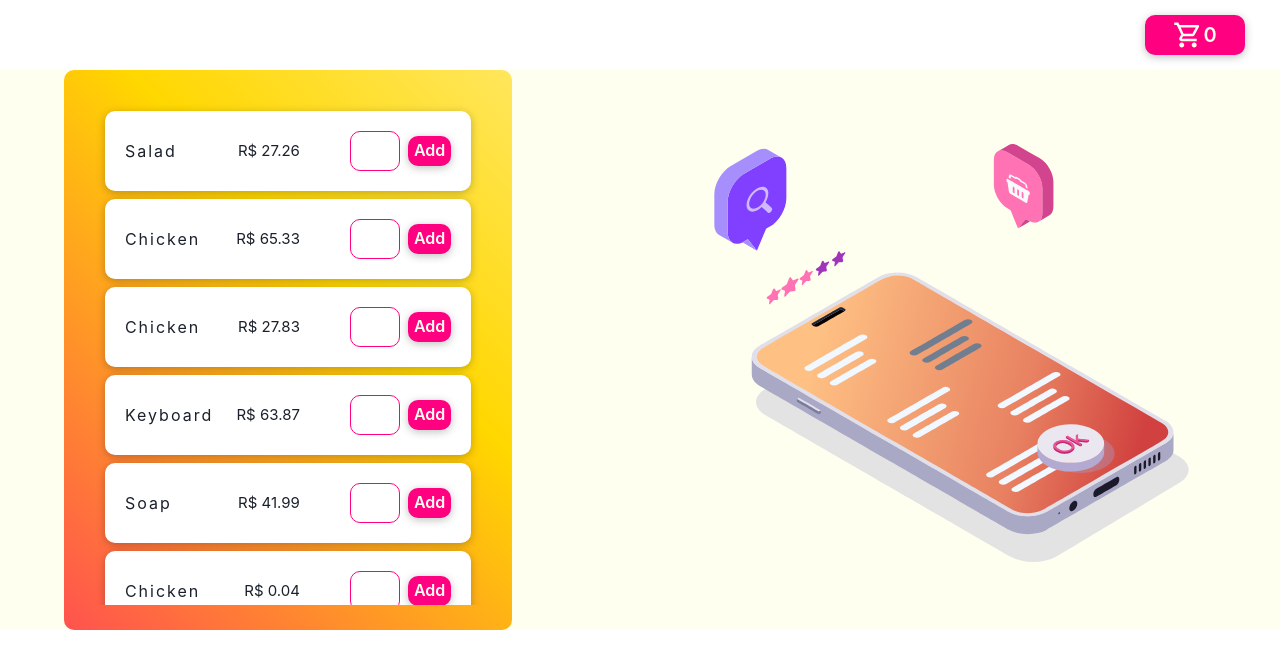
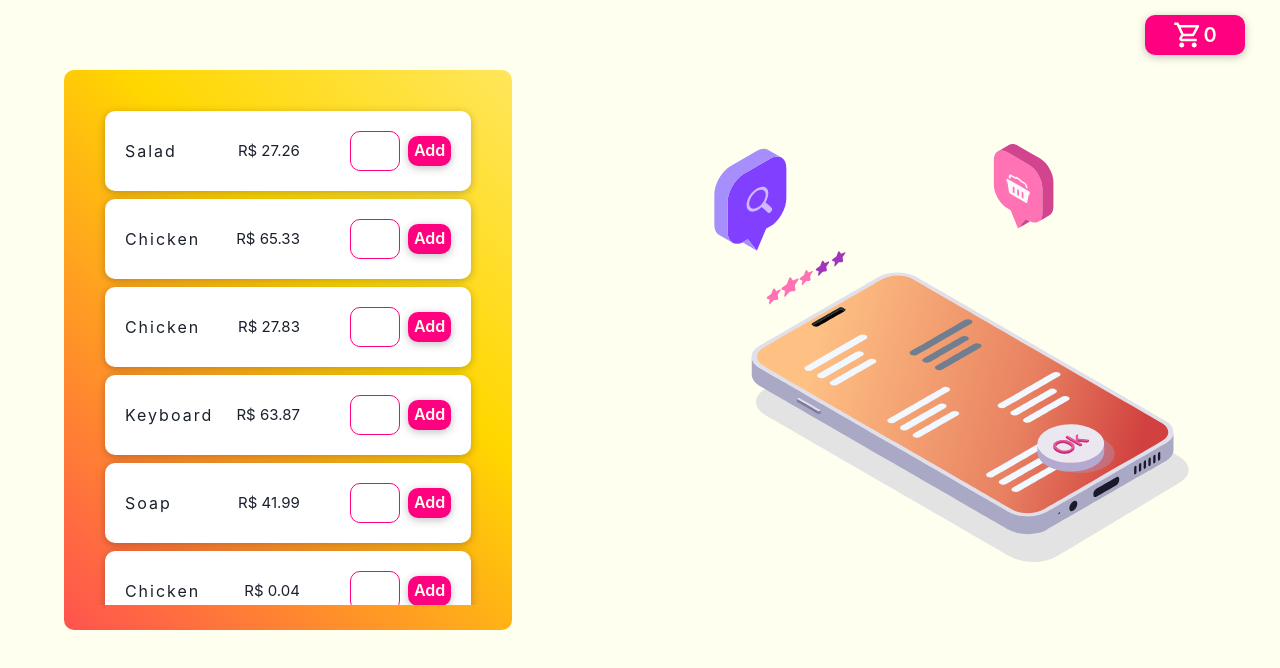
Before and after one commit to CibeleMartins/carrinho-compras, a React (Create React App) app: page / in a window 1280 px wide. Shown: the top 668 px of the page. Built offline with nearby package versions, Linux system fonts and the light colour scheme.

Commit message:
💄 feat: aplicou css global e no componente header

```diff
--- a/src/components/Header/Header.jsx
+++ b/src/components/Header/Header.jsx
@@ -27,7 +27,7 @@ const Header = ({ getDisplay, getBreakpoint }) => {
 
   return (
     <HStack
-      bg="transparent"
+      bg="#FFFFF0"
       alignItems="center"
       h="65px"
       p="35px"
--- a/src/index.css
+++ b/src/index.css
@@ -2,4 +2,5 @@ html, body {
     padding: 0;
     margin: 0;
     font-family: Arial, Helvetica, sans-serif;
+    background-color: #FFFFF0;
 }
```
